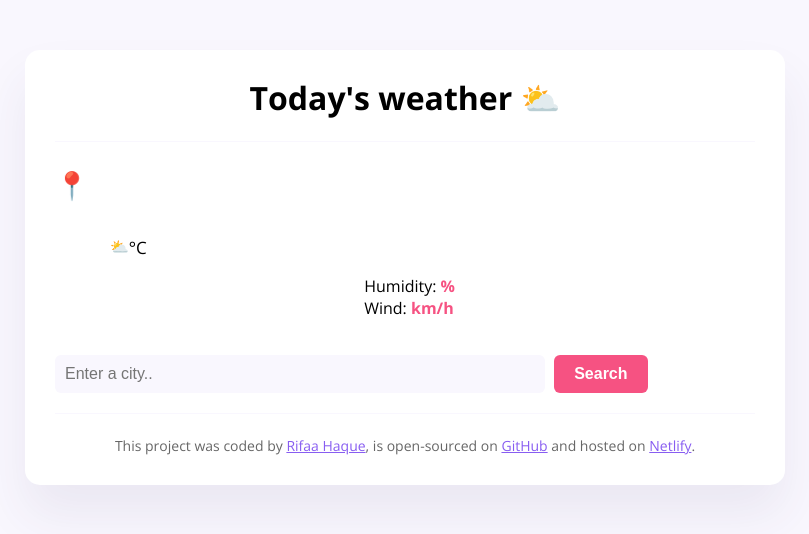
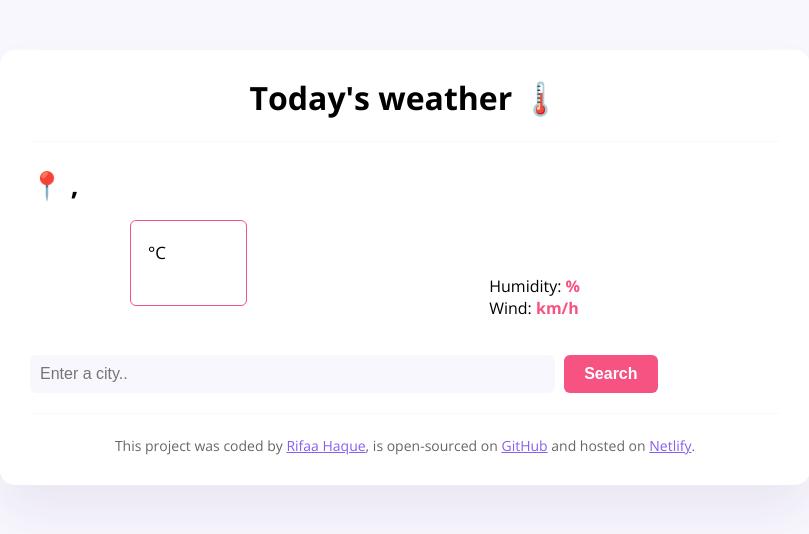
Before and after one commit to Rifaa-Haque/Official-WeatherApp, a plain HTML site: page index.html in a window 1280 px wide. Shown: the whole page, without its empty margins (235-1044 px from the left). Drawn offline with nearby package versions, Linux system fonts and the light colour scheme; no server answers.

Commit message:
Added weather icons and modified CSS properties

```diff
--- a/index.html
+++ b/index.html
@@ -16,19 +16,21 @@
   <body>
     <div class="app">
       <header>
-        <h1>Today's weather ⛅</h1>
+        <h1>Today's weather 🌡️</h1>
       </header>
       <main>
         <div class="weather-app-data">
           <div>
             <h2>
               📍
-              <span id="city-input"> </span>
+              <span id="city-input"> </span>,
+              <span class="countryName" id="country-input"> </span>
             </h2>
+            <br />
             <div class="temperature-data">
-              <span class="weather-app-icon">⛅ </span
-              ><span class="weather-app-temperature" id="temperature"> </span>
+              <span class="weather-app-temperature" id="temperature"> </span>
               <div class="weather-app-unit">°C</div>
+              <span class="weather-app-icon" id="icon"> </span>
             </div>
           </div>
           <div class="weather-app-details-flex">
@@ -37,7 +39,7 @@
               <br />
               <span id="description"> </span>
               <br />
-              Humidity: <strong> <span id="humidityData"> </span> % </strong>
+              Humidity: <strong> <span id="humidityData"> </span>%</strong>
               <br />
               Wind: <strong> <span id="windData"> </span> km/h</strong>
             </p>
--- a/src/index.js
+++ b/src/index.js
@@ -2,13 +2,18 @@ function refreshWeather(response) {
   let temperatureElement = document.querySelector("#temperature");
   let temperature = response.data.temperature.current;
   let cityElement = document.querySelector("#city-input");
+  let countryElement = document.querySelector("#country-input");
   let descriptionElement = document.querySelector("#description");
   let humidityElement = document.querySelector("#humidityData");
   let windElement = document.querySelector("#windData");
   let timeElement = document.querySelector("#time");
   let date = new Date(response.data.time * 1000);
+  let iconElement = document.querySelector("#icon");
+
+  iconElement.innerHTML = `<img src="${response.data.condition.icon_url}" class = "weather-app-icon" />`;
 
   cityElement.innerHTML = response.data.city;
+  countryElement.innerHTML = response.data.country;
   timeElement.innerHTML = formatDate(date);
   descriptionElement.innerHTML = response.data.condition.description;
   humidityElement.innerHTML = response.data.temperature.humidity;
@@ -35,6 +40,10 @@ function formatDate(date) {
     minutes = `0${minutes}`;
   }
 
+  if (hours < 10) {
+    hours = `0${hours}`;
+  }
+
   return `${day} ${hours}:${minutes}`;
 }
 
@@ -54,4 +63,4 @@ function handleSearchSubmit(event) {
 let searchFormElement = document.querySelector("#search-form-id");
 searchFormElement.addEventListener("submit", handleSearchSubmit);
 
-searchCity("Montreal");
+searchCity("New York");
--- a/src/style.css
+++ b/src/style.css
@@ -7,15 +7,23 @@ h1 {
 }
 h2 {
   font-size: 27px;
-  margin: 0;
+  margin: 0px;
   line-height: 45px;
+}
+h2,
+.countryName {
+  white-space: nowrap;
+  width: 30px;
+}
+.countryName {
+  font-size: 21px;
 }
 a {
   color: #885df1;
 }
 .app {
   background-color: white;
-  max-width: 700px;
+  max-width: 750px;
   margin: 50px auto;
   padding: 5px 30px 30px 30px;
   box-shadow: 0 30px 50px rgba(65, 50, 100, 0.08);
@@ -55,17 +63,22 @@ footer {
 .weather-app-data {
   justify-content: space-between;
   display: flex;
+  position: relative;
 }
 .temperature-data {
   display: flex;
-  margin-top: 15px;
-  margin-left: 40px;
+  position: relative;
+  margin-left: 100px;
+  top: -12px;
+  border: 1px solid #f65282;
+  border-radius: 6px;
 }
 .weather-app-details-flex {
   display: flex;
-  margin-right: 300px;
+  margin-right: 200px;
   margin-top: 53px;
   margin-bottom: 20px;
+  white-space: nowrap;
 }
 .weather-app-details strong {
   color: #f65282;
@@ -75,13 +88,17 @@ footer {
   display: flex;
   font-size: 15px;
   margin-top: 14px;
-  margin-left: 15px;
+  margin-left: 0px;
+  margin-right: 10px;
+  width: 70px;
+  height: 70px;
 }
 .weather-app-temperature {
   font-size: 80px;
+  margin-left: 17px;
 }
 .weather-app-unit {
   font-size: 17px;
   display: flex;
-  margin-top: 14px;
+  margin-top: 20px;
 }
```
